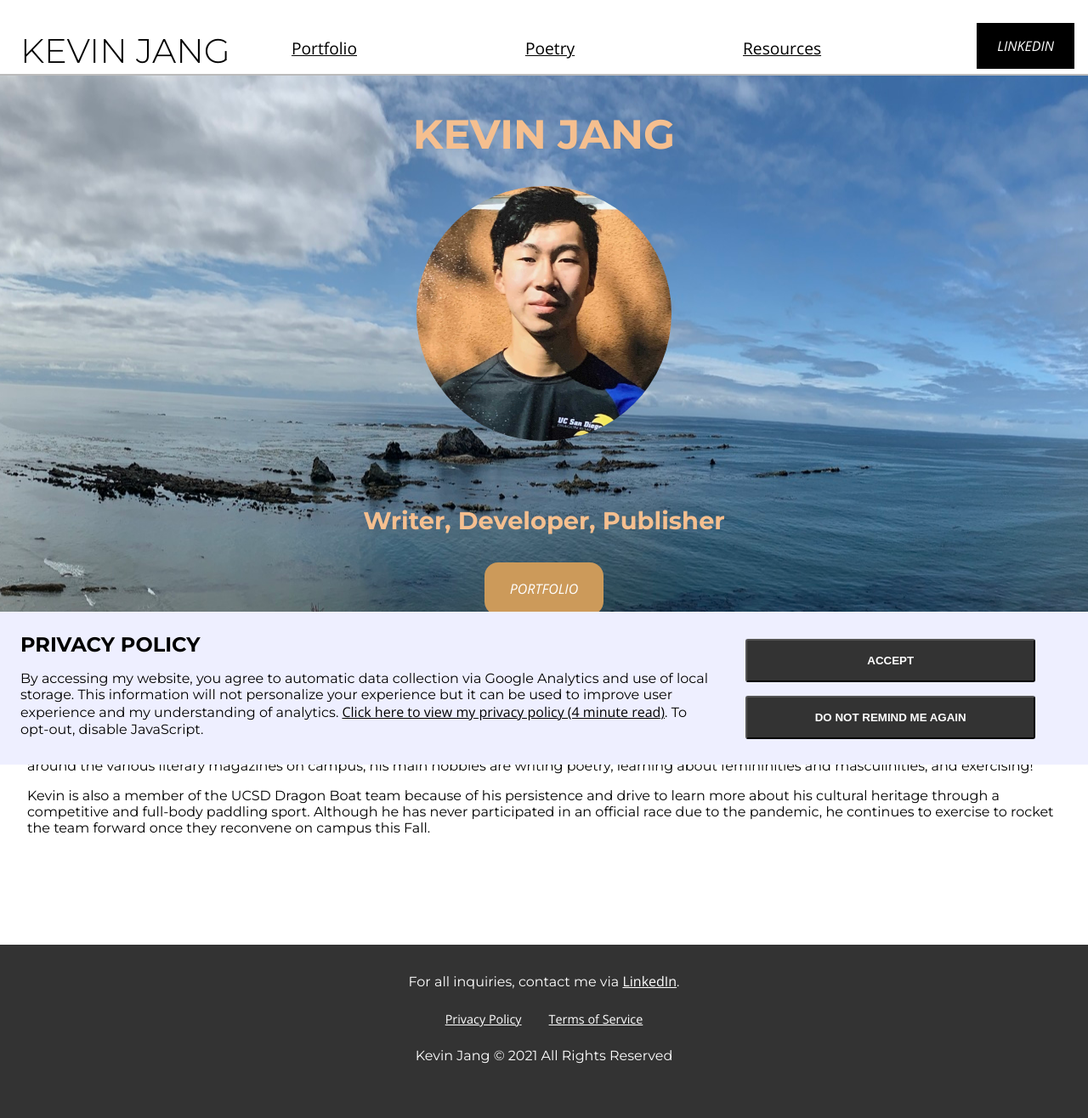
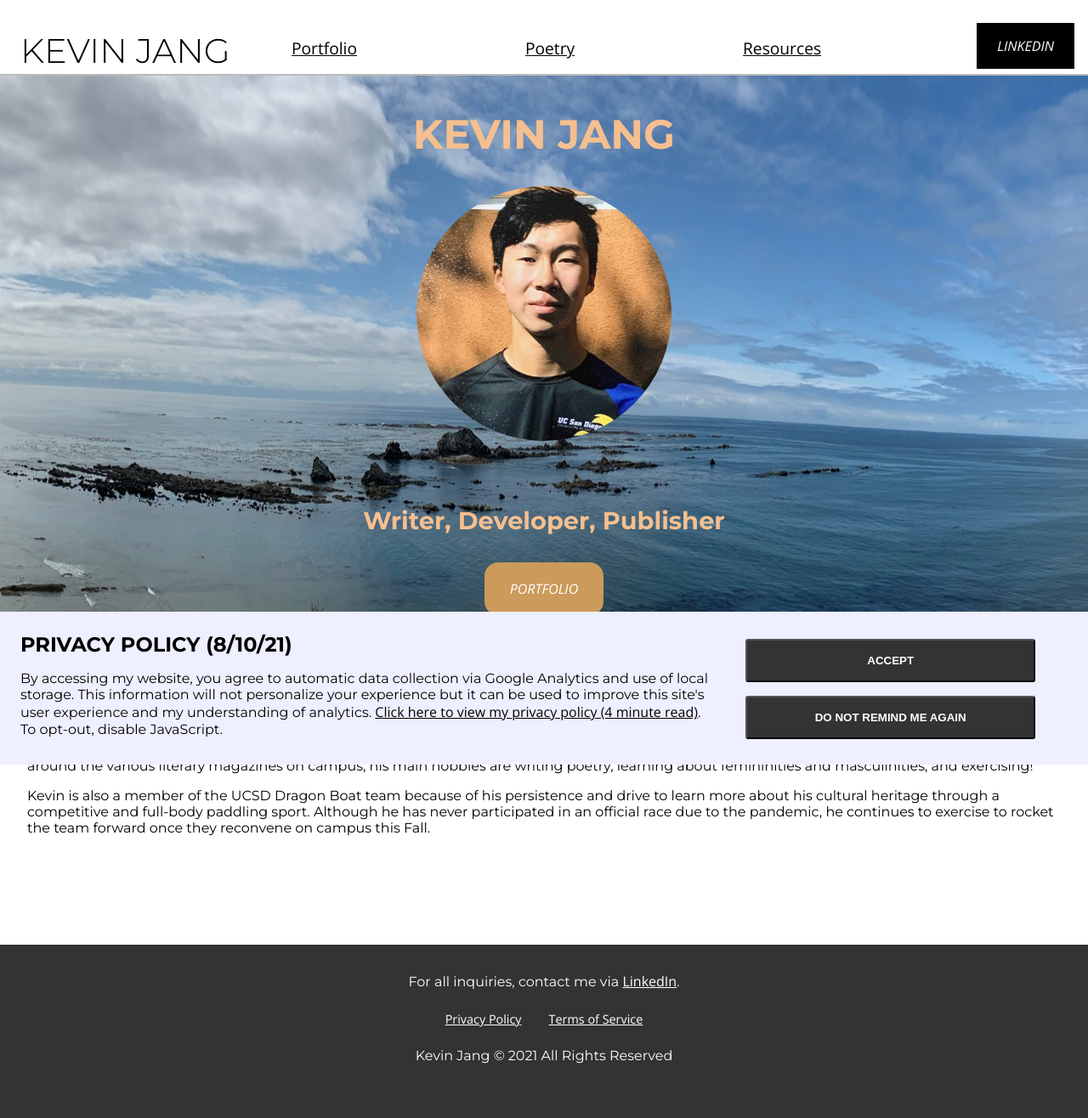
Before and after one commit to Kevin-Jjang/Kevin-Jjang.github.io, a Jekyll site: the page built from index.html, in a window 1280 px wide. Shown: the whole page at 85% size. Built offline with Jekyll 4.4.1, drawn with Linux system fonts in a browser that asks for light colours.

Commit message:
Update popup

```diff
--- a/_includes/privacy-policy-popup.html
+++ b/_includes/privacy-policy-popup.html
@@ -1,9 +1,9 @@
 <div id="privacy-policy-popup" class="popup hidden">
     <div>
-        <h2>Privacy Policy</h2>
+        <h2>Privacy Policy (8/10/21)</h2>
         <p>By accessing my website, you agree to automatic data collection via Google Analytics and use of local
-            storage. This information will not personalize your experience but it can be used to improve user experience
-            and my understanding of analytics.
+            storage. This information will not personalize your experience but it can be used to improve this site's
+            user experience and my understanding of analytics.
             <a href="{{ site.baseurl }}/privacy-policy">Click here to view my privacy policy (4 minute read)</a>.
             To opt-out, disable JavaScript.
         </p>
```
